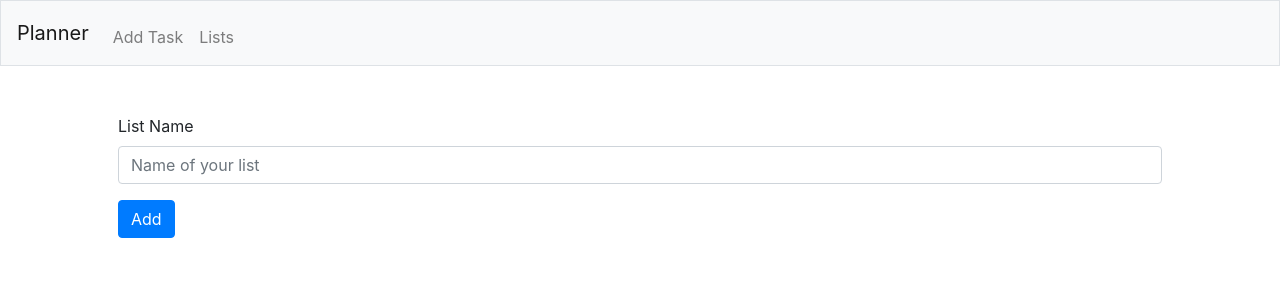
After one commit to Dioniss8/taskPlanner, a Flask app: page /lists in a window 1280 px wide. The commit adds this page. Shown: the top 300 px of the page. Run offline with Flask 2, Linux system fonts and the light colour scheme; some libraries are stand-ins or nearby versions.

Commit message:
Added a new index view for lists section

```diff
--- a/app.py
+++ b/app.py
@@ -2,6 +2,7 @@ from flask import Flask, render_template, request, redirect
 from src.db import DataBase
 
 app = Flask(__name__)
+app.debug = True
 
 dataBaseObj = DataBase()
 
@@ -51,5 +52,13 @@ def edit():
         return redirect('/')
 
 
+@app.route('/lists', methods=["GET"])
+def lists():
+
+    if request.method == "GET":
+
+        return render_template('index-lists.html')
+
+
 if __name__ == '__main__':
     app.run()
--- a/migrations.txt
+++ b/migrations.txt
@@ -9,3 +9,9 @@ CREATE TABLE tasks (
 );
 
 -----------------------------------------------------------------
+CATEGORIES
+
+CREATE TABLE categories (
+	id INTEGER PRIMARY KEY NOT NULL,
+	name TEXT NOT NULL
+);
--- a/src/db.py
+++ b/src/db.py
@@ -37,3 +37,7 @@ class DataBase:
         self.db.execute("""UPDATE tasks
                             set description = :text
                             WHERE id=:taskId""", text=text, taskId=taskId)
+
+    def saveCategory(self, name):
+        self.db.execute("""INSERT INTO categories (name)
+                            VALUES (:name)""", name=name)
--- /dev/null
+++ b/static/test.js
@@ -0,0 +1 @@
+console.log(1);
--- /dev/null
+++ b/templates/index-lists.html
@@ -0,0 +1,18 @@
+{% extends "layout.html" %}
+
+{% block title %}
+    Index Page
+{% endblock %}
+
+{% block main %}
+    <form>
+        <div class="form-group">
+            <label for="exampleFormControlInput1">List Name</label>
+            <input type="text" class="form-control" id="exampleFormControlInput1" placeholder="Name of your list">
+        </div>
+        <div class="form-group mt-16">
+            <button class="btn btn-primary">Add</button>
+        </div>
+    </form>
+    <script src="/static/test.js"></script>
+{% endblock %}
--- a/templates/index.html
+++ b/templates/index.html
@@ -20,12 +20,12 @@
                 <td>{{ row["description"] }}</td>
                 <td>{{ row["created_at"] }}</td>
                 <td>
-                    <a class="btn btn-secondary" href="/delete?id={{ row["id"] }}">
+                    <a class="btn btn-primary" href="/delete?id={{ row["id"] }}">
                         Delete
                     </a>
                 </td>
                 <td>
-                    <a class="btn btn-secondary" href="/edit?id={{ row["id"] }}">
+                    <a class="btn btn-primary" href="/edit?id={{ row["id"] }}">
                         Edit
                     </a>
                 </td>
--- a/templates/layout.html
+++ b/templates/layout.html
@@ -29,6 +29,7 @@
             <div class="collapse navbar-collapse" id="navbar">
                 <ul class="navbar-nav mr-auto mt-2">
                     <li class="nav-item"><a class="nav-link" href="/add">Add Task</a></li>
+                    <li class="nav-item"><a class="nav-link" href="/lists">Lists</a></li>
                 </ul>
             </div>
         </nav>
```
Also changed, not shown: tasks.db.
